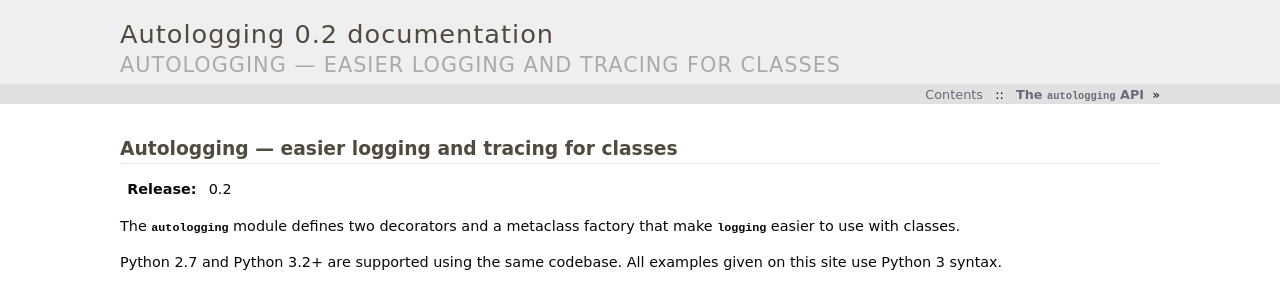
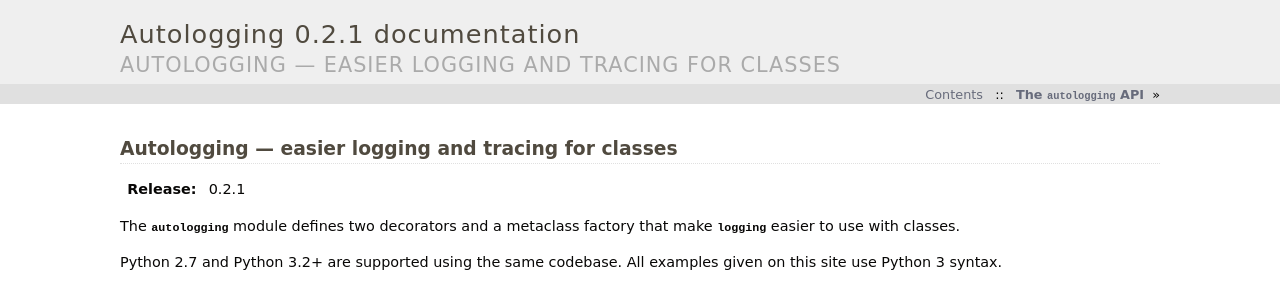
Before and after one commit to mzipay/Autologging, a Sphinx documentation site: the page built from doc/source/index.rst, in a window 1280 px wide. Shown: the top 283 px of the page. Built offline with Sphinx 7.4.7, drawn with Linux system fonts in a browser that asks for light colours.

Commit message:
bump PATCH version after pulling

```diff
--- a/autologging.py
+++ b/autologging.py
@@ -21,7 +21,7 @@
 # SOFTWARE.
 
 __author__ = "Matthew Zipay <mattz@ninthtest.net>"
-__version__ = "0.2"
+__version__ = "0.2.1"
 
 from functools import wraps
 import logging
--- a/doc/source/conf.py
+++ b/doc/source/conf.py
@@ -52,7 +52,7 @@ copyright = '2013, Matthew Zipay'
 # The short X.Y version.
 version = '0.2'
 # The full version, including alpha/beta/rc tags.
-release = '0.2'
+release = '0.2.1'
 
 # The language for content autogenerated by Sphinx. Refer to documentation
 # for a list of supported languages.
--- a/doc/source/index.rst
+++ b/doc/source/index.rst
@@ -2,7 +2,7 @@
 Autologging --- easier logging and tracing for classes
 ======================================================
 
-:Release: |version|
+:Release: |release|
 
 The :mod:`autologging` module defines two decorators and a metaclass factory
 that make :py:mod:`logging` easier to use with classes.
```
